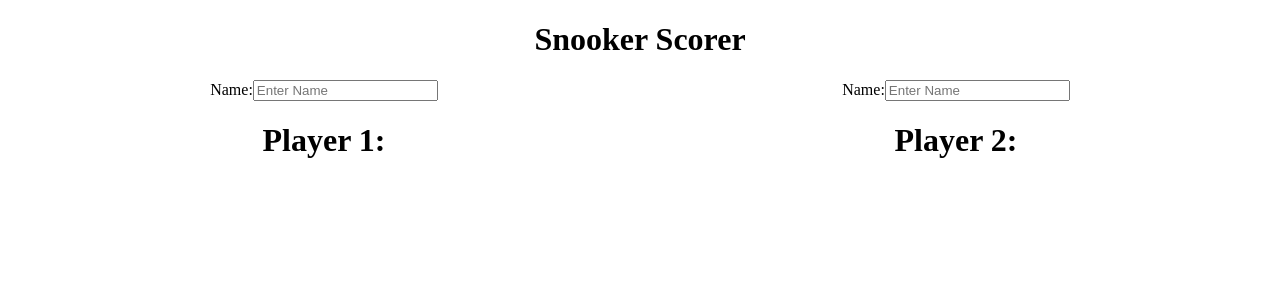
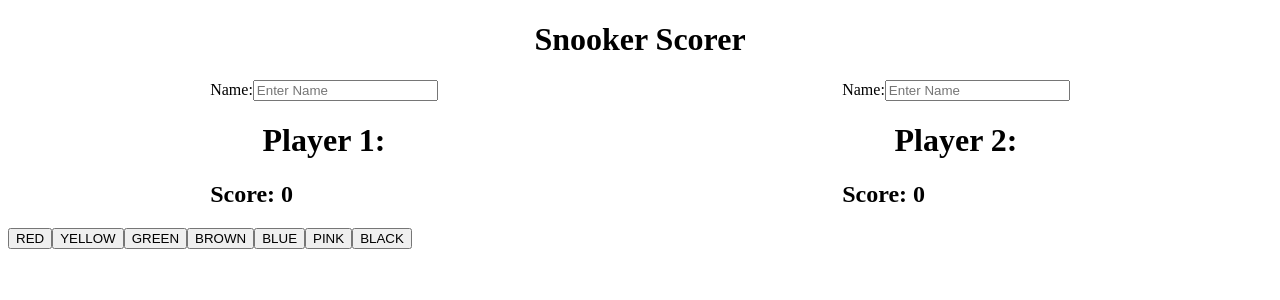
Before and after one commit to StevieV1903/snooker_scorer_cjs, a React (Create React App) app: page / in a window 1280 px wide. Shown: the top 300 px of the page. Built offline with nearby package versions, Linux system fonts and the light colour scheme.

Commit message:
points tally for player one + colours

```diff
--- a/src/App.js
+++ b/src/App.js
@@ -1,16 +1,24 @@
-import React from 'react';
+import React, { useState } from 'react';
 import './App.css';
 import Player from './components/PlayerComponent.js';
+import Buttons from './components/ButtonsComponent.js';
 
 function App() {
+
+  const [player1Score, setPlayer1Score] = useState(0);
+  const [player2Score, setPlayer2Score] = useState(0);
+  const [isPlayerOne, setIsPlayerOne ] = useState(true);
+
+
   return (
     <div className="App">
       <header className="App-header">
         <h1>Snooker Scorer</h1>
         <div className="player-names">
-          <Player playerNumber="1"/>
-          <Player playerNumber="2"/>
+          <Player playerNumber="1" playerScore={player1Score}/>
+          <Player playerNumber="2" playerScore={player2Score}/>
         </div>
+        <Buttons player1Score={player1Score} player2Score={player2Score} isPlayerOne={ isPlayerOne } setPlayer1Score={setPlayer1Score} setPlayer2Score={setPlayer2Score} />
       </header>
     </div>
   );
--- /dev/null
+++ b/src/components/ButtonsComponent.js
@@ -0,0 +1,47 @@
+import React from 'react';
+
+const Buttons = ({player1Score, player2Score, isPlayerOne, setPlayer1Score, setPlayer2Score}) => {
+
+const handleRed = () => {
+    setPlayer1Score(player1Score += 1);
+}
+
+const handleYellow = () => {
+    setPlayer1Score(player1Score += 2);
+}
+
+const handleGreen = () => {
+    setPlayer1Score(player1Score += 3);
+}
+
+const handleBrown = () => {
+    setPlayer1Score(player1Score += 4);
+}
+
+const handleBlue = () => {
+    setPlayer1Score(player1Score += 5);
+}
+
+const handlePink = () => {
+    setPlayer1Score(player1Score += 6);
+}
+
+const handleBlack = () => {
+    setPlayer1Score(player1Score += 7);
+}
+    return (
+<>
+        <button onClick={handleRed}>RED</button>
+        <button onClick={handleYellow}>YELLOW</button>
+        <button onClick={handleGreen}>GREEN</button>
+        <button onClick={handleBrown}>BROWN</button>
+        <button onClick={handleBlue}>BLUE</button>
+        <button onClick={handlePink}>PINK</button>
+        <button onClick={handleBlack}>BLACK</button>
+        {/* <button>FOUL</button> */}
+</>
+
+    )
+}
+
+export default Buttons;
--- a/src/components/PlayerComponent.js
+++ b/src/components/PlayerComponent.js
@@ -2,18 +2,14 @@ import React, { useState } from 'react';
 import './PlayerComponent.css';
 
 
-const Player = ({ playerNumber }) => {
+const Player = ({ playerNumber, playerScore }) => {
 
     const [ playerName, setPlayerName] = useState("");
 
     const handleSubmit = (event) => {
         event.preventDefault();
-        alert(`Submitting Name ${playerName}`)
+        // alert(`Submitting Name ${playerName}`)
     }
-
-    // const handleChange = (event) => {
-
-    // }
 
 
 
@@ -32,6 +28,7 @@ return (
     </form>
 
     <h1>Player { playerNumber }: {playerName}</h1>
+    <h2>Score: { playerScore }</h2>
 </div>
 
     </>
```
Also changed, not shown: src/components/ButtonsComponent.css (added).
